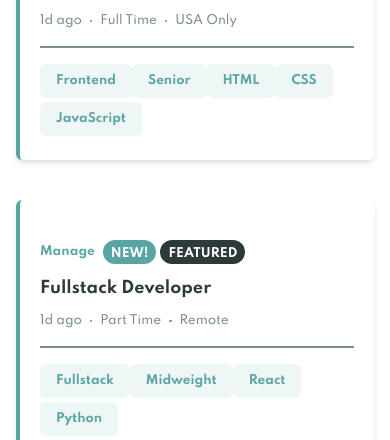
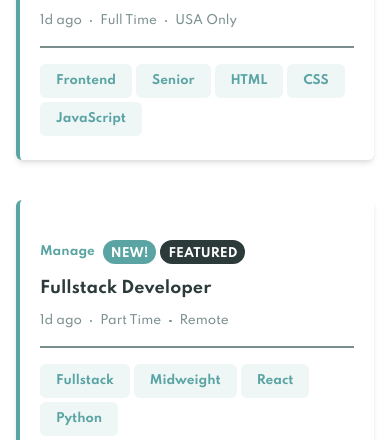
Before and after one commit to angelmtztrc/job-listings, a React (Create React App) app: page / in a window 390 px wide. Shown: the part 404-844 px from the top of the page. Built offline with nearby package versions, Linux system fonts and the light colour scheme.

Commit message:
:bug: fix(job): fix problem with margin in categories

```diff
--- a/src/components/Job.js
+++ b/src/components/Job.js
@@ -66,7 +66,7 @@ const Job = ({ job }) => {
         {/* end - information of the job */}
         <ul className="flex flex-wrap mt-4 lg:mt-0">
           {categories.map((category, index) => (
-            <li key={index} className="mr:1 lg:mr-2 mb-1 lg:mb-0">
+            <li key={index} className="mr-1 lg:mr-2 mb-1 lg:mb-0">
               <button
                 onClick={() => handleAddFilter(category)}
                 className="text-xs lg:text-base px-4 py-2 focus:outline-none bg-cyan-light-gryish hover:bg-cyan-primary text-cyan-primary hover:text-cyan-light-gryish font-semibold rounded-md transition-colors ease-in-out duration-500"
```
